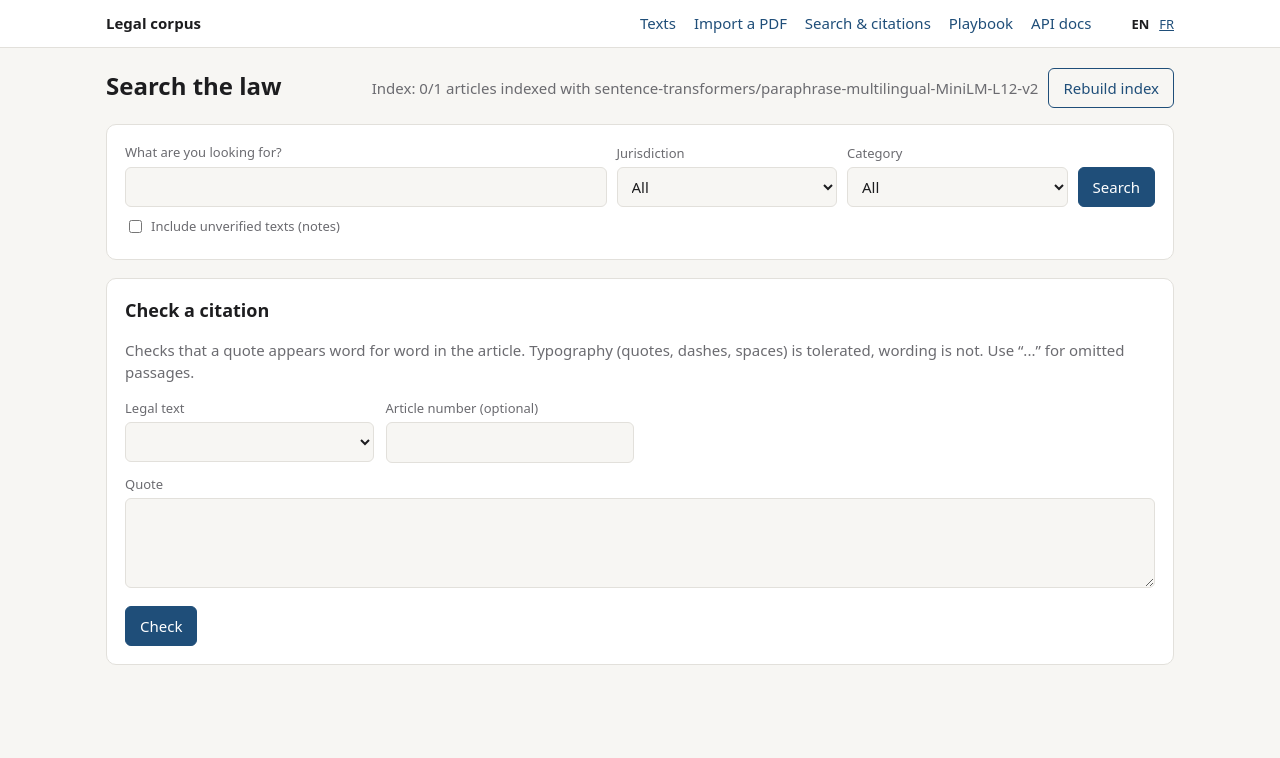
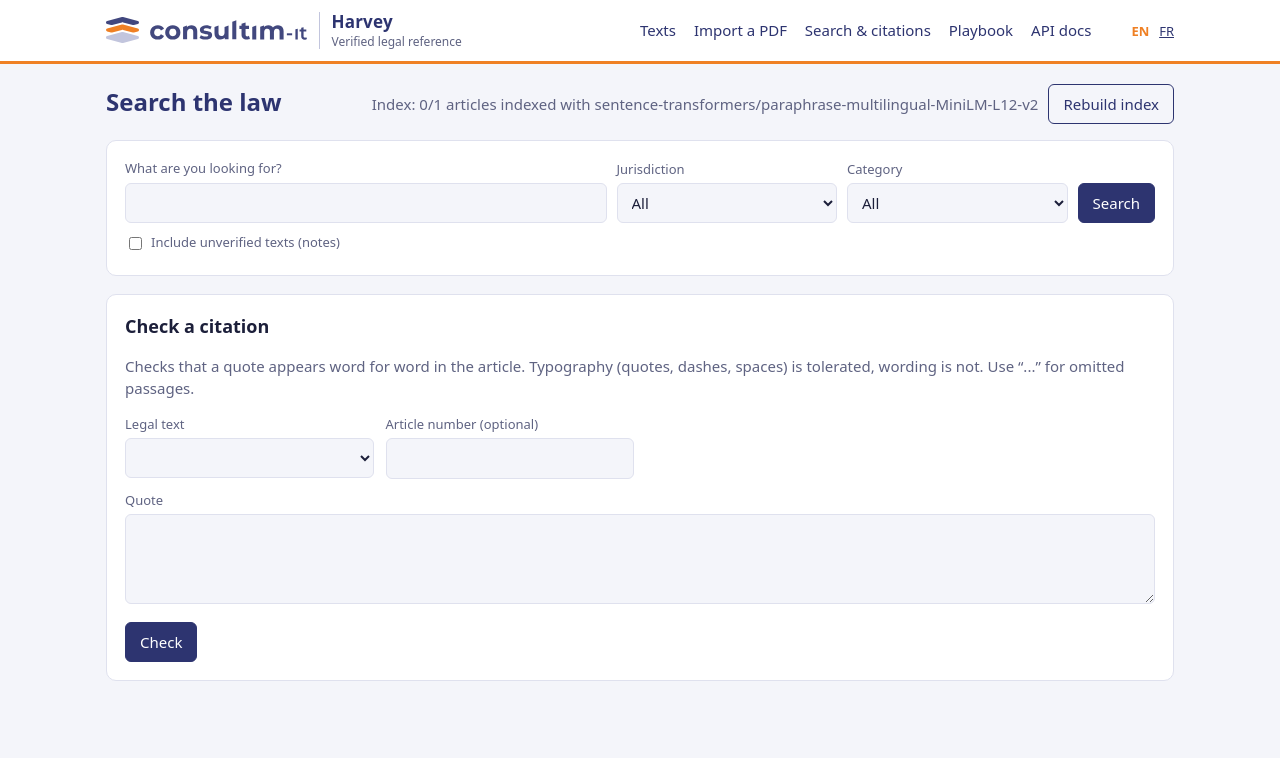
Before and after one commit to AYGTX/legaldesk, a FastAPI app: page /search in a window 1280 px wide. Shown: the top 758 px of the page. Run offline with FastAPI, Linux system fonts and the light colour scheme; tables that the repository leaves empty hold one stand-in row (values such as "Sample post").

Commit message:
Rebrand the legal corpus UI as Harvey with Consultim IT styling
Consultim IT logo and palette (navy, orange, lavender), the name Harvey
with the tagline "Verified legal reference" in EN and FR.

Co-Authored-By: Claude Opus 5.5 <noreply@anthropic.com>

```diff
--- a/src/legal-corpus/app/i18n.py
+++ b/src/legal-corpus/app/i18n.py
@@ -1,7 +1,8 @@
 LANGUAGES = ("en", "fr")
 
 _T: dict[str, tuple[str, str]] = {
-    "app_name": ("Legal corpus", "Corpus juridique"),
+    "app_name": ("Harvey", "Harvey"),
+    "app_tagline": ("Verified legal reference", "Référentiel juridique vérifié"),
     "nav_texts": ("Texts", "Textes"),
     "nav_search": ("Search & citations", "Recherche et citations"),
     "nav_api": ("API docs", "Documentation API"),
--- a/src/legal-corpus/app/main.py
+++ b/src/legal-corpus/app/main.py
@@ -13,7 +13,7 @@ from app.services.corpus import NotFoundError, RuleError
 def create_app(settings: Settings | None = None) -> FastAPI:
     settings = settings or load_settings()
     app = FastAPI(
-        title="Legal Corpus Service",
+        title="Harvey — verified legal reference",
         version="0.1.0",
         description="Verified, article-level law for LegalDesk: manage texts, search articles, check citations.",
     )
--- a/src/legal-corpus/app/static/style.css
+++ b/src/legal-corpus/app/static/style.css
@@ -1,26 +1,33 @@
+/* Consultim IT palette: navy #2d3470, orange #ef8024, lavender #c2c5dd. */
 :root {
-  --bg: #f7f6f3; --surface: #fff; --text: #1d1d1f; --muted: #6b6b70; --border: #e2e0db;
-  --accent: #1f4e79; --accent-text: #fff; --ok: #1e7a46; --ok-bg: #e6f4ec; --warn: #8a5a00; --warn-bg: #fdf3dc;
+  --navy: #2d3470; --orange: #ef8024; --lavender: #c2c5dd;
+  --bg: #f4f5fa; --surface: #fff; --text: #1c1f3a; --muted: #5f6382; --border: #dfe1ee;
+  --accent: #2d3470; --accent-text: #fff; --highlight: #ef8024; --ok: #1e7a46; --ok-bg: #e6f4ec; --warn: #9a5408; --warn-bg: #fdefe2;
   --err: #a12c2c; --err-bg: #fbe9e9;
 }
 @media (prefers-color-scheme: dark) {
   :root {
-    --bg: #161618; --surface: #1f1f22; --text: #ececee; --muted: #9a9aa2; --border: #34343a;
-    --accent: #7fb0e0; --accent-text: #0d1b28; --ok: #6fd39b; --ok-bg: #173024; --warn: #f0c46a; --warn-bg: #352a12;
+    --bg: #12142a; --surface: #1b1e3a; --text: #eceef8; --muted: #a3a7c6; --border: #2f3358;
+    --accent: #c2c5dd; --accent-text: #1b1e3a; --ok: #6fd39b; --ok-bg: #173024; --warn: #f5a861; --warn-bg: #3a2614;
     --err: #f08f8f; --err-bg: #3a1c1c;
   }
 }
 * { box-sizing: border-box; }
 body { margin: 0; font: 15px/1.5 system-ui, -apple-system, "Segoe UI", sans-serif; background: var(--bg); color: var(--text); }
 a { color: var(--accent); }
-header { background: var(--surface); border-bottom: 1px solid var(--border); }
+/* The header stays white in dark mode too: the logo's navy lettering needs a light background. */
+header { background: #fff; border-bottom: 3px solid var(--orange); }
 header .bar { max-width: 1100px; margin: 0 auto; padding: 12px 16px; display: flex; gap: 20px; align-items: center; flex-wrap: wrap; }
-header .brand { font-weight: 700; text-decoration: none; color: var(--text); margin-right: auto; }
-header nav a { text-decoration: none; margin-right: 14px; }
+header .brand { display: flex; align-items: center; gap: 12px; text-decoration: none; margin-right: auto; }
+header .brand img { height: 26px; width: auto; display: block; }
+header .brand .name { border-left: 1px solid var(--lavender); padding-left: 12px; line-height: 1.15; }
+header .brand .name strong { display: block; color: var(--navy); font-size: 17px; letter-spacing: .2px; }
+header .brand .name small { color: #5f6382; font-size: 12px; }
+header nav a { text-decoration: none; margin-right: 14px; color: var(--navy); font-weight: 500; }
 header .langs a { font-size: 13px; margin-left: 6px; }
-header .langs a.active { font-weight: 700; text-decoration: none; color: var(--text); }
+header .langs a.active { font-weight: 700; text-decoration: none; color: var(--orange); }
 main { max-width: 1100px; margin: 0 auto; padding: 20px 16px 60px; }
-h1 { font-size: 24px; margin: 0 0 4px; }
+h1 { font-size: 24px; margin: 0 0 4px; color: var(--accent); }
 h2 { font-size: 18px; margin: 0 0 12px; }
 .muted { color: var(--muted); }
 .card { background: var(--surface); border: 1px solid var(--border); border-radius: 10px; padding: 18px; margin-bottom: 18px; }
--- a/src/legal-corpus/app/templates/base.html
+++ b/src/legal-corpus/app/templates/base.html
@@ -4,12 +4,16 @@
   <meta charset="utf-8">
   <meta name="viewport" content="width=device-width, initial-scale=1">
   <title>{% block title %}{{ t('app_name') }}{% endblock %}</title>
-  <link rel="stylesheet" href="/static/style.css">
+  <link rel="icon" href="/static/logo-consultim-it.svg">
+  <link rel="stylesheet" href="/static/style.css?v=2">
 </head>
 <body>
 <header>
   <div class="bar">
-    <a class="brand" href="/">{{ t('app_name') }}</a>
+    <a class="brand" href="/">
+      <img src="/static/logo-consultim-it.svg" alt="Consultim IT">
+      <span class="name"><strong>{{ t('app_name') }}</strong><small>{{ t('app_tagline') }}</small></span>
+    </a>
     <nav>
       <a href="/">{{ t('nav_texts') }}</a>
       <a href="/import-pdf">{{ t('nav_import_pdf') }}</a>
```
Also changed, not shown: src/legal-corpus/tests/test_ui.py (+2 -2 lines), src/legal-corpus/app/static/logo-consultim-it.svg (added).
